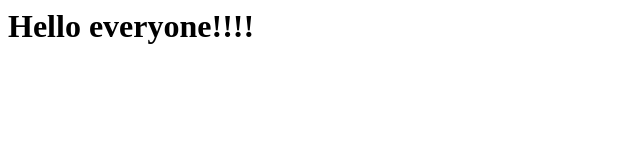
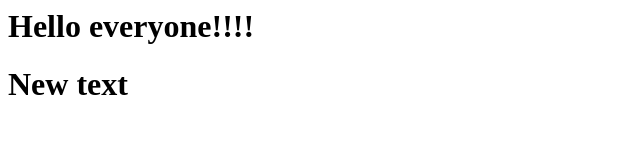
Before and after one commit to RomanKarpiak/git-sample, a plain HTML site: page index.html in a window 1280 px wide. Shown: the whole page, without its empty margins (0-640 px from the left). Drawn offline with Linux system fonts and the light colour scheme.

Commit message:
Add new text to index.html

```diff
--- a/index.html
+++ b/index.html
@@ -1 +1,2 @@
 <h1>Hello everyone!!!!</h1>
+<h1>New text</h1>
```
